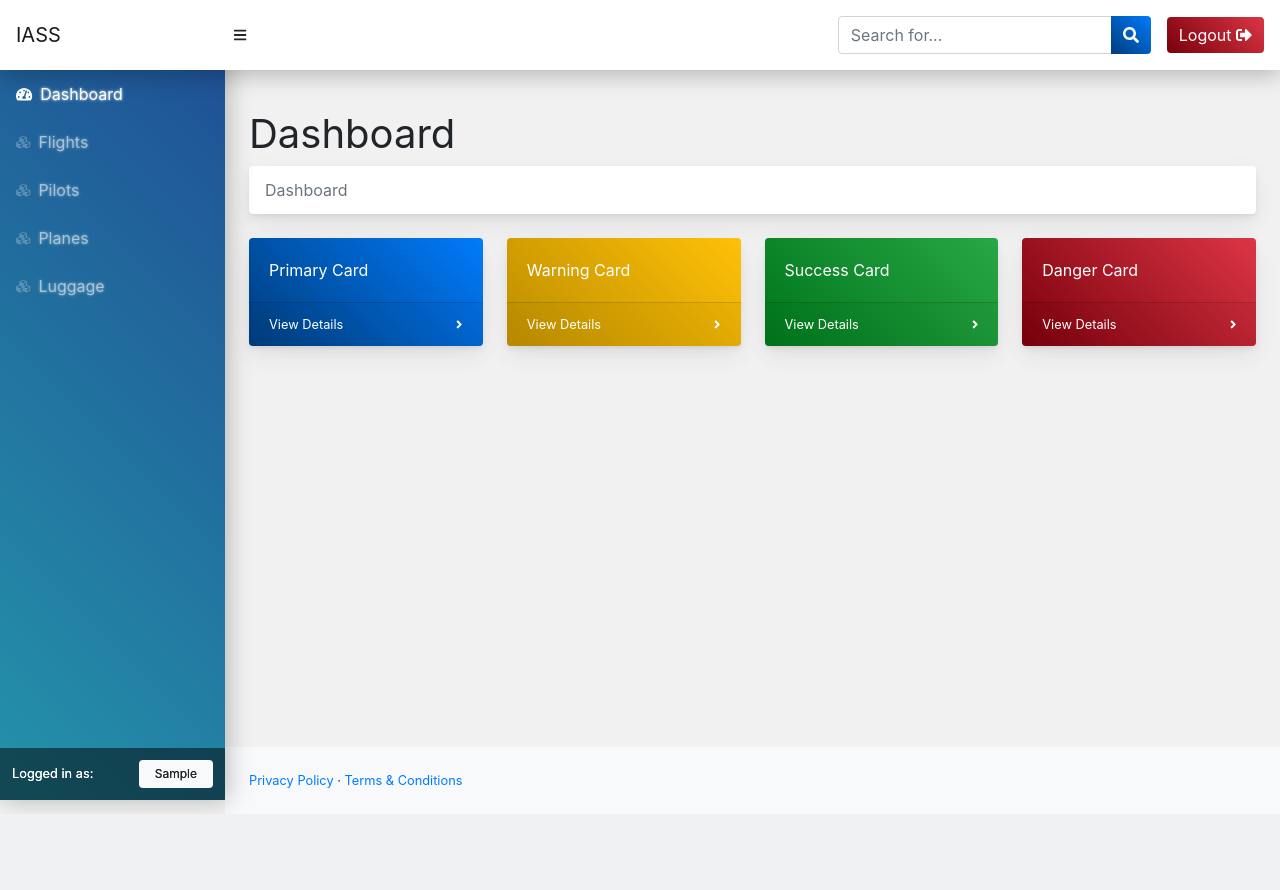
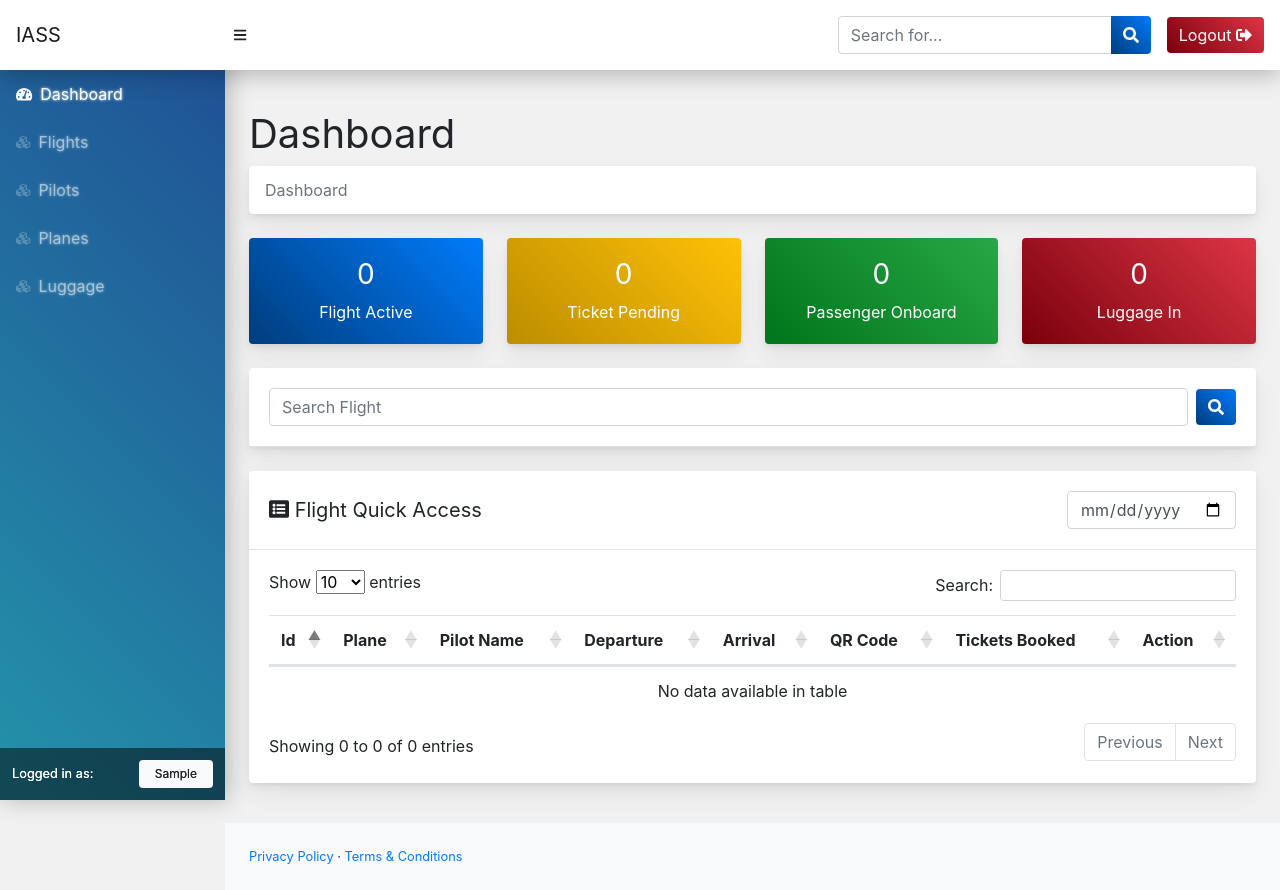
Before and after one commit to ShaikhDanish04/iass, a PHP site: the page made by management/index.php in a window 1280 px wide. Before the commit the page ends 810 px from the top, so only its background shows below. Run offline with PHP 8.4, Linux system fonts and the light colour scheme; the visitor is signed in with stand-in values (Sample User, id 1); data that the repository does not hold is empty; some libraries are stand-ins or nearby versions.

Commit message:
dashboard ready

```diff
--- a/management/views/dashboard.php
+++ b/management/views/dashboard.php
@@ -4,53 +4,112 @@
         <li class="breadcrumb-item active">Dashboard</li>
     </ol>
     <div class="row">
-        <div class="col-xl-3 col-md-6">
+        <div class="col-xl-3 col-6">
             <div class="card bg-primary text-white mb-4">
-                <div class="card-body">Primary Card</div>
-                <div class="card-footer d-flex align-items-center justify-content-between">
-                    <a class="small text-white stretched-link" href="#">View Details</a>
-                    <div class="small text-white"><svg class="svg-inline--fa fa-angle-right fa-w-8" aria-hidden="true" focusable="false" data-prefix="fas" data-icon="angle-right" role="img" xmlns="http://www.w3.org/2000/svg" viewBox="0 0 256 512" data-fa-i2svg="">
-                            <path fill="currentColor" d="M224.3 273l-136 136c-9.4 9.4-24.6 9.4-33.9 0l-22.6-22.6c-9.4-9.4-9.4-24.6 0-33.9l96.4-96.4-96.4-96.4c-9.4-9.4-9.4-24.6 0-33.9L54.3 103c9.4-9.4 24.6-9.4 33.9 0l136 136c9.5 9.4 9.5 24.6.1 34z"></path>
-                        </svg><!-- <i class="fas fa-angle-right"></i> Font Awesome fontawesome.com -->
-                    </div>
+                <div class="card-body text-center">
+                    <p class="h3"><?php echo $conn->query("SELECT * FROM flight ")->num_rows ?></p>
+                    <p class="m-0">Flight Active</p>
                 </div>
             </div>
         </div>
-        <div class="col-xl-3 col-md-6">
+        <div class="col-xl-3 col-6">
             <div class="card bg-warning text-white mb-4">
-                <div class="card-body">Warning Card</div>
-                <div class="card-footer d-flex align-items-center justify-content-between">
-                    <a class="small text-white stretched-link" href="#">View Details</a>
-                    <div class="small text-white"><svg class="svg-inline--fa fa-angle-right fa-w-8" aria-hidden="true" focusable="false" data-prefix="fas" data-icon="angle-right" role="img" xmlns="http://www.w3.org/2000/svg" viewBox="0 0 256 512" data-fa-i2svg="">
-                            <path fill="currentColor" d="M224.3 273l-136 136c-9.4 9.4-24.6 9.4-33.9 0l-22.6-22.6c-9.4-9.4-9.4-24.6 0-33.9l96.4-96.4-96.4-96.4c-9.4-9.4-9.4-24.6 0-33.9L54.3 103c9.4-9.4 24.6-9.4 33.9 0l136 136c9.5 9.4 9.5 24.6.1 34z"></path>
-                        </svg><!-- <i class="fas fa-angle-right"></i> Font Awesome fontawesome.com -->
-                    </div>
+                <div class="card-body text-center">
+                    <p class="h3"><?php echo $conn->query("SELECT * FROM ticket ")->num_rows ?></p>
+                    <p class="m-0">Ticket Pending</p>
                 </div>
             </div>
         </div>
-        <div class="col-xl-3 col-md-6">
+        <div class="col-xl-3 col-6">
             <div class="card bg-success text-white mb-4">
-                <div class="card-body">Success Card</div>
-                <div class="card-footer d-flex align-items-center justify-content-between">
-                    <a class="small text-white stretched-link" href="#">View Details</a>
-                    <div class="small text-white"><svg class="svg-inline--fa fa-angle-right fa-w-8" aria-hidden="true" focusable="false" data-prefix="fas" data-icon="angle-right" role="img" xmlns="http://www.w3.org/2000/svg" viewBox="0 0 256 512" data-fa-i2svg="">
-                            <path fill="currentColor" d="M224.3 273l-136 136c-9.4 9.4-24.6 9.4-33.9 0l-22.6-22.6c-9.4-9.4-9.4-24.6 0-33.9l96.4-96.4-96.4-96.4c-9.4-9.4-9.4-24.6 0-33.9L54.3 103c9.4-9.4 24.6-9.4 33.9 0l136 136c9.5 9.4 9.5 24.6.1 34z"></path>
-                        </svg><!-- <i class="fas fa-angle-right"></i> Font Awesome fontawesome.com -->
-                    </div>
+                <div class="card-body text-center">
+                    <p class="h3"><?php echo $conn->query("SELECT * FROM passenger ")->num_rows ?></p>
+                    <p class="m-0">Passenger Onboard</p>
                 </div>
             </div>
         </div>
-        <div class="col-xl-3 col-md-6">
+        <div class="col-xl-3 col-6">
             <div class="card bg-danger text-white mb-4">
-                <div class="card-body">Danger Card</div>
-                <div class="card-footer d-flex align-items-center justify-content-between">
-                    <a class="small text-white stretched-link" href="#">View Details</a>
-                    <div class="small text-white"><svg class="svg-inline--fa fa-angle-right fa-w-8" aria-hidden="true" focusable="false" data-prefix="fas" data-icon="angle-right" role="img" xmlns="http://www.w3.org/2000/svg" viewBox="0 0 256 512" data-fa-i2svg="">
-                            <path fill="currentColor" d="M224.3 273l-136 136c-9.4 9.4-24.6 9.4-33.9 0l-22.6-22.6c-9.4-9.4-9.4-24.6 0-33.9l96.4-96.4-96.4-96.4c-9.4-9.4-9.4-24.6 0-33.9L54.3 103c9.4-9.4 24.6-9.4 33.9 0l136 136c9.5 9.4 9.5 24.6.1 34z"></path>
-                        </svg><!-- <i class="fas fa-angle-right"></i> Font Awesome fontawesome.com -->
-                    </div>
+                <div class="card-body text-center">
+                    <p class="h3"><?php echo $conn->query("SELECT * FROM luggage ")->num_rows ?></p>
+                    <p class="m-0">Luggage In</p>
                 </div>
             </div>
         </div>
     </div>
+    <div class="card mb-4">
+        <div class="card-body border-bottom">
+            <div class="d-flex align-items-center justify-content-between">
+                <!-- <a class="btn btn-sm btn-dark" href="list"><i class="fa fa-chevron-left"></i> Back</a> -->
+                <!-- <p class="h5 m-0 text-nowrap mr-1"> <i class="fa fa-search"></i> Search Flights</p> -->
+                <input type="text" placeholder="Search Flight" class="form-control">
+                <button class="btn btn-primary ml-2"><i class="fa fa-search"></i></button>
+            </div>
+        </div>
+    </div>
+    <div class="card mb-4">
+        <div class="card-body border-bottom">
+            <div class="d-flex align-items-center justify-content-between">
+                <p class="h5 m-0 "><i class="fa fa-list-alt"></i> Flight Quick Access</p>
+                <div>
+                    <input type="date" value="" class="form-control">
+                </div>
+                <!-- <a href="add" class="btn btn-sm btn-success"><i class="fa fa-plus"></i> Add</a> -->
+            </div>
+        </div>
+        <div class="card-body">
+            <div class="table-responsive">
+                <table class="table data-table">
+                    <thead class="text-center">
+                        <th>Id</th>
+                        <th>Plane</th>
+                        <th class="text-nowrap">Pilot Name</th>
+                        <th>Departure</th>
+                        <th>Arrival</th>
+                        <th>QR Code</th>
+                        <th class="text-nowrap">Tickets Booked</th>
+
+                        <th>Action</th>
+                    </thead>
+                    <tbody class="text-center">
+                        <?php
+
+                        $result = $conn->query("SELECT * FROM flight ORDER BY id desc");
+                        while ($row = $result->fetch_assoc()) {
+
+                            $plane = $conn->query("SELECT * FROM plane WHERE id='" . $row['plane_id'] . "'")->fetch_assoc();
+                            $pilot = $conn->query("SELECT * FROM pilot WHERE id='" . $row['pilot_id'] . "'")->fetch_assoc();
+
+                            $departure = $conn->query("SELECT * FROM airports WHERE id='" . $row['departure_id'] . "'")->fetch_assoc();
+                            $arrival = $conn->query("SELECT * FROM airports WHERE id='" . $row['arrival_id'] . "'")->fetch_assoc();
+                            echo '' .
+                                '<tr>' .
+                                '    <td>' . $row['id'] . '</td>' .
+                                '    <td>' . $plane['name'] . '</td>' .
+                                '    <td>' . $pilot['name'] . '</td>' .
+                                '    <td class="text-center">' .
+                                '       <p class="h3">' . $departure['code'] . '</p>'  .
+                                '       <p class="small">' . $departure['state'] . '</p>'  .
+                                '       <p>' . pdate($row['departure_date']) . ' ' . ptime($row['departure_time']) . ' IST</p>' .
+                                '    </td>' .
+                                '    <td class="text-center">' .
+                                '       <p class="h3">' . $arrival['code'] . '</p>'  .
+                                '       <p class="small">' . $arrival['state'] . '</p>'  .
+                                '       <p>' . pdate($row['arrival_date']) . ' ' . ptime($row['arrival_time']) . ' IST</p>' .
+                                '    </td>' .
+                                '    <td><span class="qr_code" data-url=' . $row['id'] . '></span></td>' .
+                                '    <td class="text-center">3 / ' . $plane['capacity'] . '</td>' .
+                                '    <td class="text-nowrap">' .
+                                '       <a href="edit?id=' . $row['id'] . '" class="btn btn-sm btn-warning"><i class="fa fa-edit"></i> Edit</a>' .
+                                '       <a href="view?id=' . $row['id'] . '" class="btn btn-sm btn-primary"><i class="fa fa-eye"></i> View</a>' .
+                                '    </td>' .
+                                '</tr>';
+                        }
+                        ?>
+                    </tbody>
+
+                </table>
+            </div>
+        </div>
+    </div>
 </div>
```
Also changed, not shown: management/views/add-entry.php (deleted, +0 -85 lines).
